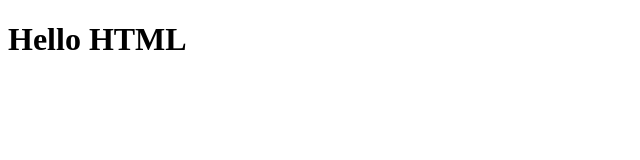
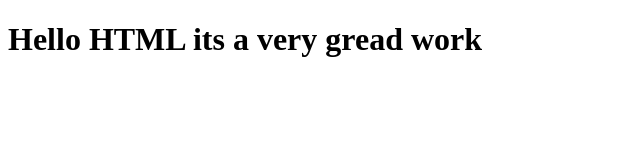
Before and after one commit to WasiHaider360/Coursera_test_web, a plain HTML site: page site/index.html in a window 1280 px wide. Shown: the whole page, without its empty margins (0-640 px from the left). Drawn offline with Linux system fonts and the light colour scheme.

Commit message:
modified

```diff
--- a/site/index.html
+++ b/site/index.html
@@ -4,6 +4,6 @@
 	<title></title>
 </head>
 <body>
-<h1>Hello HTML</h1>
+<h1>Hello HTML its a very gread work</h1>
 </body>
 </html>
```
